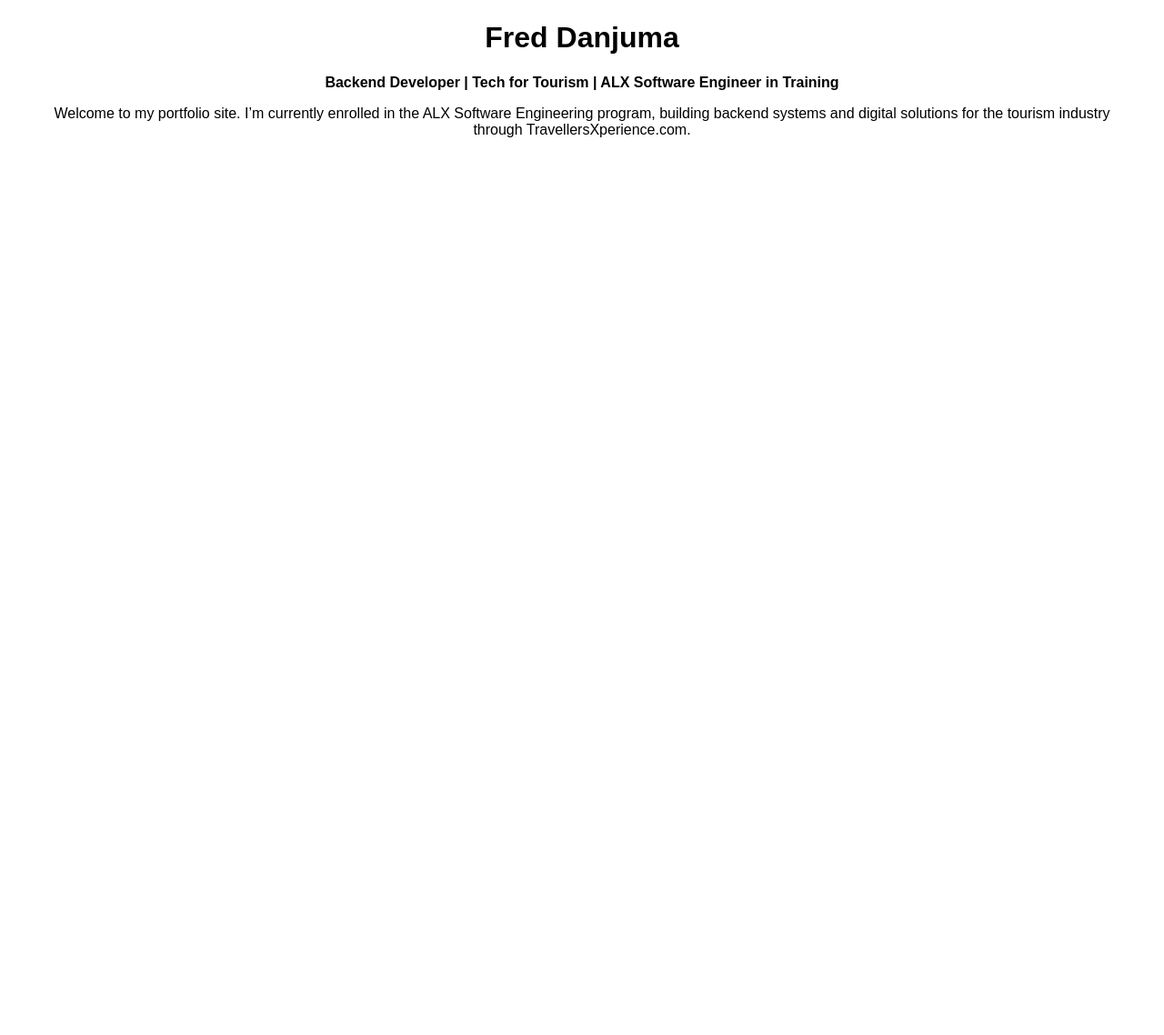
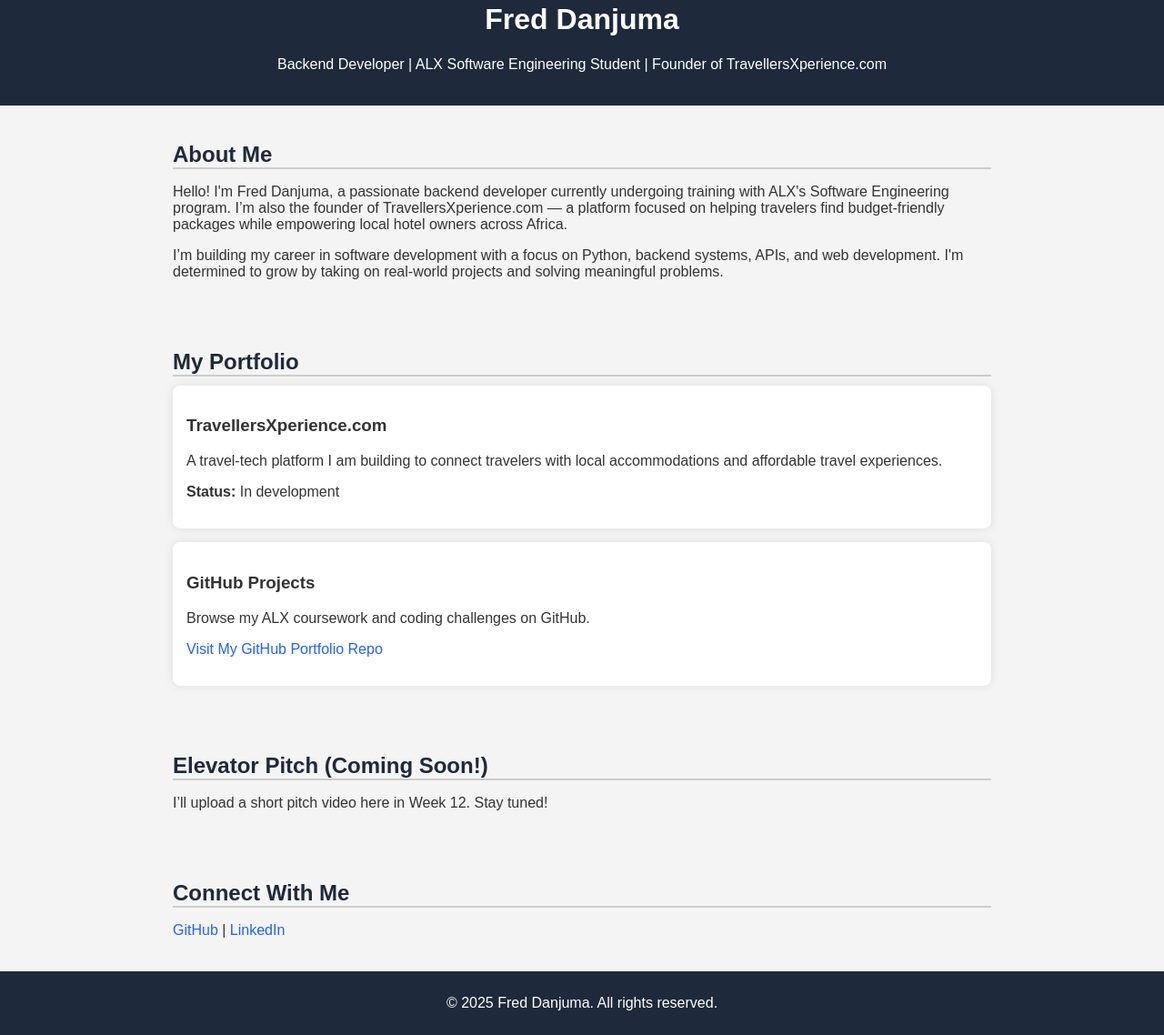
Before and after one commit to Freddanjuma/portfolio-freddanjuma, a plain HTML site: page index.html in a window 1280 px wide. Shown: the part 38-1176 px from the top of the page at 91% size. Before the commit the page ends 800 px from the top, so only its background shows below. Drawn offline with Linux system fonts and the light colour scheme.

Commit message:
Updated index.html for portfolio

```diff
--- a/index.html
+++ b/index.html
@@ -3,11 +3,103 @@
 <head>
   <meta charset="UTF-8" />
   <meta name="viewport" content="width=device-width, initial-scale=1.0"/>
-  <title>Fred Danjuma Portfolio</title>
+  <title>Fred Danjuma | Backend Developer</title>
+  <style>
+    body {
+      font-family: Arial, sans-serif;
+      background-color: #f4f4f4;
+      margin: 0;
+      padding: 0;
+      color: #333;
+    }
+    header {
+      background-color: #1e293b;
+      color: white;
+      padding: 20px;
+      text-align: center;
+    }
+    section {
+      padding: 20px;
+      max-width: 900px;
+      margin: auto;
+    }
+    .section-title {
+      color: #1e293b;
+      border-bottom: 2px solid #ccc;
+      margin-bottom: 10px;
+    }
+    .project {
+      background-color: white;
+      padding: 15px;
+      margin-bottom: 15px;
+      border-radius: 8px;
+      box-shadow: 0 0 10px #ddd;
+    }
+    footer {
+      text-align: center;
+      background: #1e293b;
+      color: white;
+      padding: 10px;
+    }
+    a {
+      color: #2563eb;
+      text-decoration: none;
+    }
+    a:hover {
+      text-decoration: underline;
+    }
+  </style>
 </head>
-<body style="font-family: Arial; text-align: center; padding: 2rem;">
+<body>
+
+<header>
   <h1>Fred Danjuma</h1>
-  <p><strong>Backend Developer | Tech for Tourism | ALX Software Engineer in Training</strong></p>
-  <p>Welcome to my portfolio site. I’m currently enrolled in the ALX Software Engineering program, building backend systems and digital solutions for the tourism industry through TravellersXperience.com.</p>
+  <p>Backend Developer | ALX Software Engineering Student | Founder of TravellersXperience.com</p>
+</header>
+
+<section>
+  <h2 class="section-title">About Me</h2>
+  <p>
+    Hello! I'm Fred Danjuma, a passionate backend developer currently undergoing training with ALX's Software Engineering program. I’m also the founder of TravellersXperience.com — a platform focused on helping travelers find budget-friendly packages while empowering local hotel owners across Africa.
+  </p>
+  <p>
+    I’m building my career in software development with a focus on Python, backend systems, APIs, and web development. I'm determined to grow by taking on real-world projects and solving meaningful problems.
+  </p>
+</section>
+
+<section>
+  <h2 class="section-title">My Portfolio</h2>
+
+  <div class="project">
+    <h3>TravellersXperience.com</h3>
+    <p>A travel-tech platform I am building to connect travelers with local accommodations and affordable travel experiences.</p>
+    <p><strong>Status:</strong> In development</p>
+  </div>
+
+  <div class="project">
+    <h3>GitHub Projects</h3>
+    <p>Browse my ALX coursework and coding challenges on GitHub.</p>
+    <p><a href="https://github.com/Freddanjuma/portfolio-freddanjuma" target="_blank">Visit My GitHub Portfolio Repo</a></p>
+  </div>
+
+</section>
+
+<section>
+  <h2 class="section-title">Elevator Pitch (Coming Soon!)</h2>
+  <p>I’ll upload a short pitch video here in Week 12. Stay tuned!</p>
+</section>
+
+<section>
+  <h2 class="section-title">Connect With Me</h2>
+  <p>
+    <a href="https://github.com/Freddanjuma/portfolio-freddanjuma" target="_blank">GitHub</a> |
+    <a href="https://www.linkedin.com/in/fred-danjuma-b9180a366" target="_blank">LinkedIn</a>
+  </p>
+</section>
+
+<footer>
+  <p>© 2025 Fred Danjuma. All rights reserved.</p>
+</footer>
+
 </body>
 </html>
```
